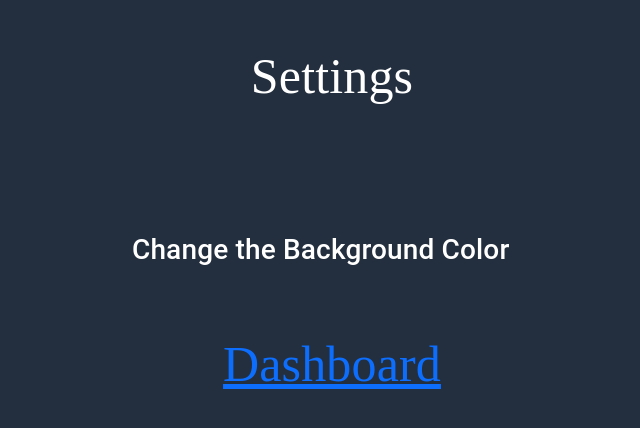
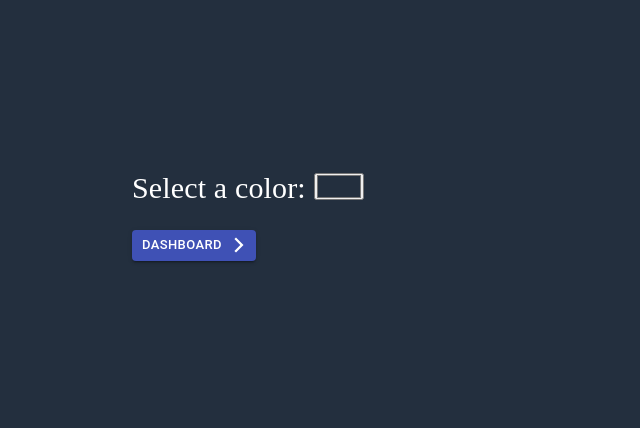
Before and after one commit to AffanKhurram/SentimentAnalysis, a React (Create React App) app in the folder sentiment-analysis/: page /backgroundcolor in a window 1280 px wide. Shown: the part 176-604 px from the top of the page, without its empty margins (308-948 px from the left). Built offline with nearby package versions, Linux system fonts and the light colour scheme; no server answers.

Commit message:
added option to change background color

```diff
--- a/sentiment-analysis/src/components/Background.js
+++ b/sentiment-analysis/src/components/Background.js
@@ -1,6 +1,8 @@
-import React from 'react'
+import React, { useEffect } from 'react'
 import './Page2.css'
 import './Dashboard.css'
+import Button from '@material-ui/core/Button'
+import ArrowForwardIosIcon from '@material-ui/icons/ArrowForwardIos';
 import { useAuth } from '../contexts/AuthContext'
 import { Link } from 'react-router-dom'
 import { CssBaseline } from '@material-ui/core'
@@ -9,32 +11,36 @@ import { MuiThemeProvider, createTheme } from "@material-ui/core/styles";
 
 
 export default function Background() {
-    const { currentUser, color, changeColor } = useAuth()
+    const { currentUser, color, changeColor, getColor } = useAuth()
 
-    changeColor()
+
+    getColor()
+
+    useEffect(function () {
+    }, [color])
 
     const themeDark = createTheme({
+
         palette: {
             background: {
                 default: color
-                // default: "#00ff00"
             },
             text: {
                 primary: "#ffffff"
             }
         }
     });
+
     return (
         <MuiThemeProvider theme={themeDark}>
             <CssBaseline />
-        <div>
-            <h1 className = "headers">Settings</h1><br></br>
-            <br></br>
-            <br></br>
-            <h3> Change the Background Color </h3>
-            <h3 className = "headers"><Link to="/">Dashboard</Link></h3>
+            <span className='lightlogintext'>
+                Select a color: <input type="color" value={color} onChange={e => changeColor(e.target.value, currentUser.email.replace('.', ''))} />
+            </span><br/><br/>
+            <Button endIcon={<ArrowForwardIosIcon />} component={Link} size="small" to="/" variant="contained" color="primary">
+                Dashboard
+            </Button> <br /><br />
+        </MuiThemeProvider>
 
-        </div>
-        </MuiThemeProvider>
     )
 }
--- a/sentiment-analysis/src/components/Changepassword.js
+++ b/sentiment-analysis/src/components/Changepassword.js
@@ -6,21 +6,11 @@ import { CssBaseline } from '@material-ui/core'
 import { MuiThemeProvider, createTheme } from "@material-ui/core/styles";
 import './Dashboard.css'
 
-const themeDark = createTheme({
-    palette: {
-        background: {
-            default: "#232f3e"
-        },
-        text: {
-            primary: "#ffffff"
-        }
-    }
-});
 
 export default function Changepassword() {
     const passwordRef = useRef()
     const passwordConfirmRef = useRef()
-    const { currentUser, changePassword, signOut } = useAuth()
+    const { currentUser, changePassword, signOut, color, getColor } = useAuth()
     const [error, setError] = useState('')
     const [loading, setLoading] = useState(false)
     const navigate = useNavigate()
@@ -30,6 +20,23 @@ export default function Changepassword() {
             navigate("/", [currentUser])
         }
     }, [currentUser, navigate])
+
+    getColor()
+
+    useEffect(function () {
+    }, [color])
+
+    const themeDark = createTheme({
+
+        palette: {
+            background: {
+                default: color
+            },
+            text: {
+                primary: "#ffffff"
+            }
+        }
+    });
 
     // Called when submit button is clicked
     async function handleSubmit(e) {
--- a/sentiment-analysis/src/components/Dashboard.js
+++ b/sentiment-analysis/src/components/Dashboard.js
@@ -21,19 +21,9 @@ import { CssBaseline } from '@material-ui/core'
 import { MuiThemeProvider, createTheme } from "@material-ui/core/styles";
 
 
-const themeDark = createTheme({
-    palette: {
-        background: {
-            default: "#232f3e"
-        },
-        text: {
-            primary: "#ffffff"
-        }
-    }
-});
 
 export default function Dashboard() {
-    const { currentUser } = useAuth()
+    const { currentUser, color, getColor } = useAuth()
     const navigate = useNavigate()
 
     // If logged in, then redirect to LoggedInDashboard
@@ -42,6 +32,23 @@ export default function Dashboard() {
             navigate("/loggedindashboard", [currentUser])
         }
     }, [currentUser, navigate])
+
+    getColor()
+
+    useEffect(function () {
+    }, [color])
+
+    const themeDark = createTheme({
+
+        palette: {
+            background: {
+                default: color
+            },
+            text: {
+                primary: "#ffffff"
+            }
+        }
+    });
 
 
     // Return the layout of the page
--- a/sentiment-analysis/src/components/LoggedInDashboard.js
+++ b/sentiment-analysis/src/components/LoggedInDashboard.js
@@ -18,19 +18,8 @@ import Button from '@material-ui/core/Button'
 import ArrowForwardIosIcon from '@material-ui/icons/ArrowForwardIos';
 
 
-const themeDark = createTheme({
-    palette: {
-      background: {
-        default: "#232f3e"
-      },
-      text: {
-        primary: "#ffffff"
-      }
-    }
-  });
-
 export default function LoggedInDashboard() {
-    const { currentUser, signOut } = useAuth()
+    const { currentUser, signOut, color, getColor } = useAuth()
     const navigate = useNavigate()
 
     // If user is not logged in and we are on this page, then go back to the logged out dashboard
@@ -39,6 +28,23 @@ export default function LoggedInDashboard() {
             navigate("/", [currentUser])
         }
     }, [currentUser, navigate])
+
+    getColor()
+
+    useEffect(function () {
+    }, [color])
+
+    const themeDark = createTheme({
+
+        palette: {
+            background: {
+                default: color
+            },
+            text: {
+                primary: "#ffffff"
+            }
+        }
+    });
 
     // Logs out the current user
     async function logout() {
--- a/sentiment-analysis/src/components/Login.js
+++ b/sentiment-analysis/src/components/Login.js
@@ -15,24 +15,15 @@ import { CssBaseline } from '@material-ui/core'
 import { MuiThemeProvider, createTheme } from "@material-ui/core/styles";
 import './Dashboard.css'
 
-const themeDark = createTheme({
-    palette: {
-      background: {
-        default: "#232f3e"
-      },
-      text: {
-        primary: "#ffffff"
-      }
-    }
-  });
-
 export default function Login() {
     const emailRef = useRef()
     const passwordRef = useRef()
-    const { currentUser, login } = useAuth()
+    const { currentUser, login, color, getColor } = useAuth()
     const [error, setError] = useState('')
     const [loading, setLoading] = useState(false)
     const navigate = useNavigate()
+
+
 
     // Redirect to the loggedin dashboard after the user has successfully logged in
     useEffect(function() {
@@ -40,6 +31,23 @@ export default function Login() {
             navigate("/loggedindashboard", [currentUser])
         }
     }, [currentUser, navigate])
+
+    getColor()
+
+    useEffect(function () {
+    }, [color])
+
+    const themeDark = createTheme({
+
+        palette: {
+            background: {
+                default: color
+            },
+            text: {
+                primary: "#ffffff"
+            }
+        }
+    });
 
     // Called when login button is pressed
     async function handleSubmit(e) {
--- a/sentiment-analysis/src/components/Settings.js
+++ b/sentiment-analysis/src/components/Settings.js
@@ -1,16 +1,28 @@
 import React from 'react'
 import './Dashboard.css'
 import Button from '@material-ui/core/Button'
+import { useAuth } from '../contexts/AuthContext';
+import { useEffect } from 'react';
 import ArrowForwardIosIcon from '@material-ui/icons/ArrowForwardIos';
 import { Link } from 'react-router-dom'
 import { CssBaseline } from '@material-ui/core'
 import { MuiThemeProvider, createTheme } from "@material-ui/core/styles";
 
 
+export default function Settings() {
+    const { color, getColor } = useAuth()
+
+
+    getColor()
+
+    useEffect(function () {
+    }, [color])
+
     const themeDark = createTheme({
+
         palette: {
             background: {
-            default: "#232f3e"
+                default: color
             },
             text: {
                 primary: "#ffffff"
@@ -18,7 +30,6 @@ const themeDark = createTheme({
         }
     });
 
-export default function Settings() {
     return (
         <MuiThemeProvider theme={themeDark}>
             <CssBaseline />
@@ -27,9 +38,9 @@ export default function Settings() {
                 <Button endIcon={<ArrowForwardIosIcon />} component={Link} size="small" to="/changepassword" variant="contained" color="primary">
                     Change Password
                 </Button> <br /><br />
-                {/* <Button endIcon={<ArrowForwardIosIcon />} component={Link} size="small" to="/backgroundcolor" variant="contained" color="primary">
+                <Button endIcon={<ArrowForwardIosIcon />} component={Link} size="small" to="/backgroundcolor" variant="contained" color="primary">
                     Change Background Color
-                </Button> <br /><br /> */}
+                </Button> <br /><br />
                 <Button endIcon={<ArrowForwardIosIcon />} component={Link} size="small" to="/" variant="contained" color="primary">
                     Dashboard
                 </Button> <br /><br />
--- a/sentiment-analysis/src/components/Signup.js
+++ b/sentiment-analysis/src/components/Signup.js
@@ -19,26 +19,20 @@ import "./Dashboard"
 import { CssBaseline } from '@material-ui/core'
 import { MuiThemeProvider, createTheme } from "@material-ui/core/styles";
 
-const themeDark = createTheme({
-    palette: {
-      background: {
-        default: "#232f3e"
-      },
-      text: {
-        primary: "#ffffff"
-      }
-    }
-  });
-
 
 export default function Signup() {
     const emailRef = useRef()
     const passwordRef = useRef()
     const passwordConfirmRef = useRef()
-    const { currentUser, signup } = useAuth()
+    const { currentUser, signup, getColor, color } = useAuth()
     const [error, setError] = useState('')
     const [loading, setLoading] = useState(false)
     const navigate = useNavigate()
+
+    getColor()
+
+    useEffect(function () {
+    }, [color])
 
     // Redirect to the loggedin dashboard page after the user signs up
     useEffect(function() {
@@ -46,6 +40,18 @@ export default function Signup() {
             navigate("/loggedindashboard", [currentUser])
         }
     }, [currentUser, navigate])
+
+    const themeDark = createTheme({
+
+        palette: {
+            background: {
+                default: color
+            },
+            text: {
+                primary: "#ffffff"
+            }
+        }
+    });
 
     // Called when submit button is clicked
     async function handleSubmit(e) {
--- a/sentiment-analysis/src/components/WordProcessing.js
+++ b/sentiment-analysis/src/components/WordProcessing.js
@@ -9,6 +9,8 @@
 
 import Button from '@material-ui/core/Button'
 import React from 'react'
+import { useAuth } from '../contexts/AuthContext'
+import { useEffect } from 'react'
 import { Card, Form } from 'react-bootstrap'
 import { Link } from 'react-router-dom'
 import { CssBaseline } from '@material-ui/core'
@@ -17,18 +19,27 @@ import "./Dashboard"
 import ArrowForwardIosIcon from '@material-ui/icons/ArrowForwardIos';
 
 
+export default function WordProcessing() {
+
+    const { color, getColor } = useAuth()
+
+
+    getColor()
+
+    useEffect(function () {
+    }, [color])
+
     const themeDark = createTheme({
+
         palette: {
             background: {
-            default: "#232f3e"
+                default: color
             },
             text: {
                 primary: "#ffffff"
             }
         }
     });
-
-export default function WordProcessing() {
 
     async function analyze(e) {
         e.preventDefault()
--- a/sentiment-analysis/src/contexts/AuthContext.js
+++ b/sentiment-analysis/src/contexts/AuthContext.js
@@ -45,25 +45,29 @@ export function AuthProvider({ children }) {
         }
     }
     // user data
-    function changeColor() {
+    function changeColor(new_color, email) {
         if (currentUser) {
-            return set(ref(db, 'users/affankhurram1@gmailcom'), {
-                color: "#0000ff"
+            set(ref(db, 'users/' + email), {
+                color: new_color
             })
+            setColor(new_color)
         }
     }
     // get color data
-    function getColor(email) {
+    function getColor() {
         if (currentUser) {
-            return get(ref(db, 'users/' + email))
+            get(ref(db, 'users/' + currentUser.email.replace('.', '')))
                 .then(function(snapshot) {
                     var color = snapshot.val().color
-                    console.log('color in function ', color, typeof color)
+                    // console.log('color in function ', color, typeof color)
                     setColor(color)
                 })
                 .catch(function(err) {
-                    console.log(err)
+                    setColor("#232f3e")
                 })
+        }
+        else {
+            setColor("#232f3e")
         }
     }
 
```
Lines whose indentation alone changed are shown as unchanged.
